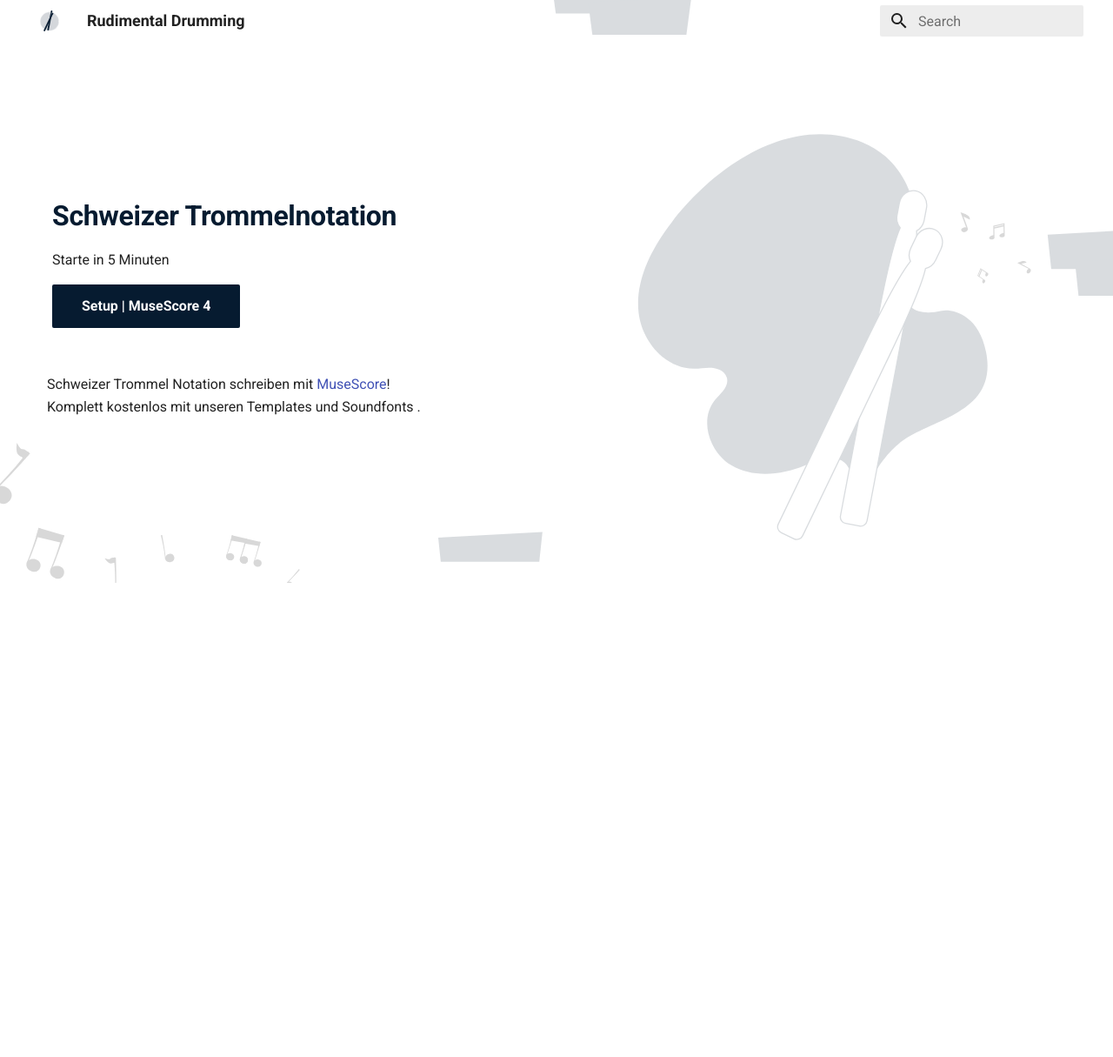
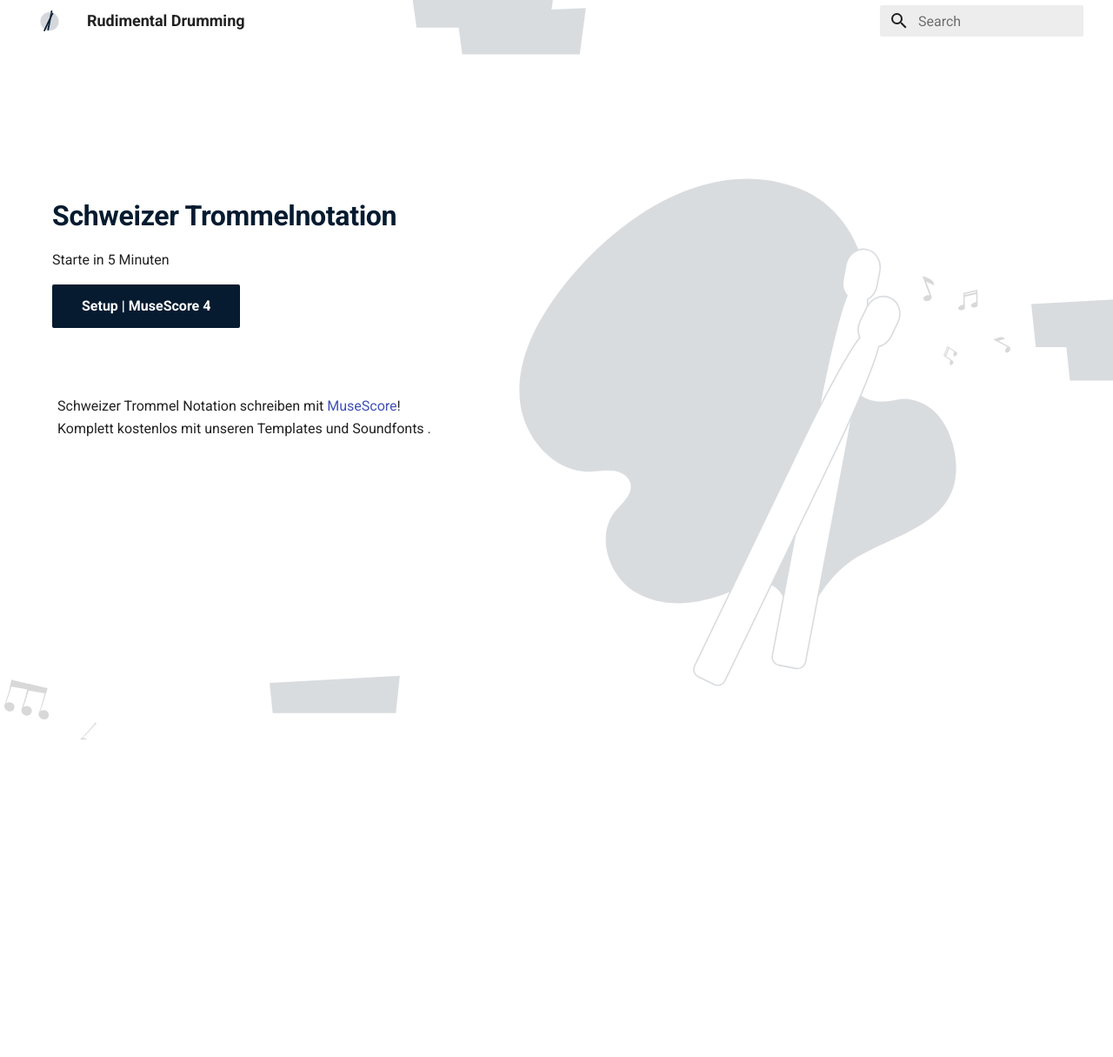
Before and after one commit to RudimentalDrumming/rudimentaldrumming.github.io, an MkDocs documentation site: the page built from doc/index.md, in a window 1280 px wide. Shown: the whole page at 87% size. Built offline with MkDocs 1.6.1 and Material for MkDocs 9.7.7, drawn with Linux system fonts in a browser that asks for light colours; after the commit the page ends 900 px from its top, so only the background shows below that.

Commit message:
Improve styling

```diff
--- a/doc/override/home.html
+++ b/doc/override/home.html
@@ -45,12 +45,11 @@
 
     /* Application header should be static for the landing page */
     .md-header {
-      position: initial;
+        position: initial;
     }
 
     main {
-        position: relative;
-        top: 35vh !important;
+        margin-top: 340px;
     }
 
     .md-nav__title {
@@ -63,6 +62,13 @@
         position: relative;
         margin-top: -4.9rem;
         opacity: 0.15;
+
+        background-image: url(assets/hero.svg);
+        width:  100%; /*or 70%, or what you want*/
+        height: 100vh; /*or 70%, or what you want*/
+        background-size: cover;
+        background-position: right;
+        background-repeat: no-repeat;
     }
 
     .mdx-hero__content {
@@ -120,7 +126,8 @@
 
     .wrap {
         position: relative;
-        top: 10hv;
+        top: 15hv;
+        margin-left: 12px
     }
 
     .title-text {
@@ -136,12 +143,13 @@
 
         <!-- Hero image -->
         <div class="mdx-hero__image">
-          <img
+          <!-- <img
             src="assets/hero.svg"
             alt=""
             width="100%"
+            height="100%"
             draggable="false"
-          >
+          > -->
         </div>
 
         <!-- Hero content -->
```
Also changed, not shown: doc/css/custom.css (+4 -3 lines), doc/setup.md (+0 -6 lines).
